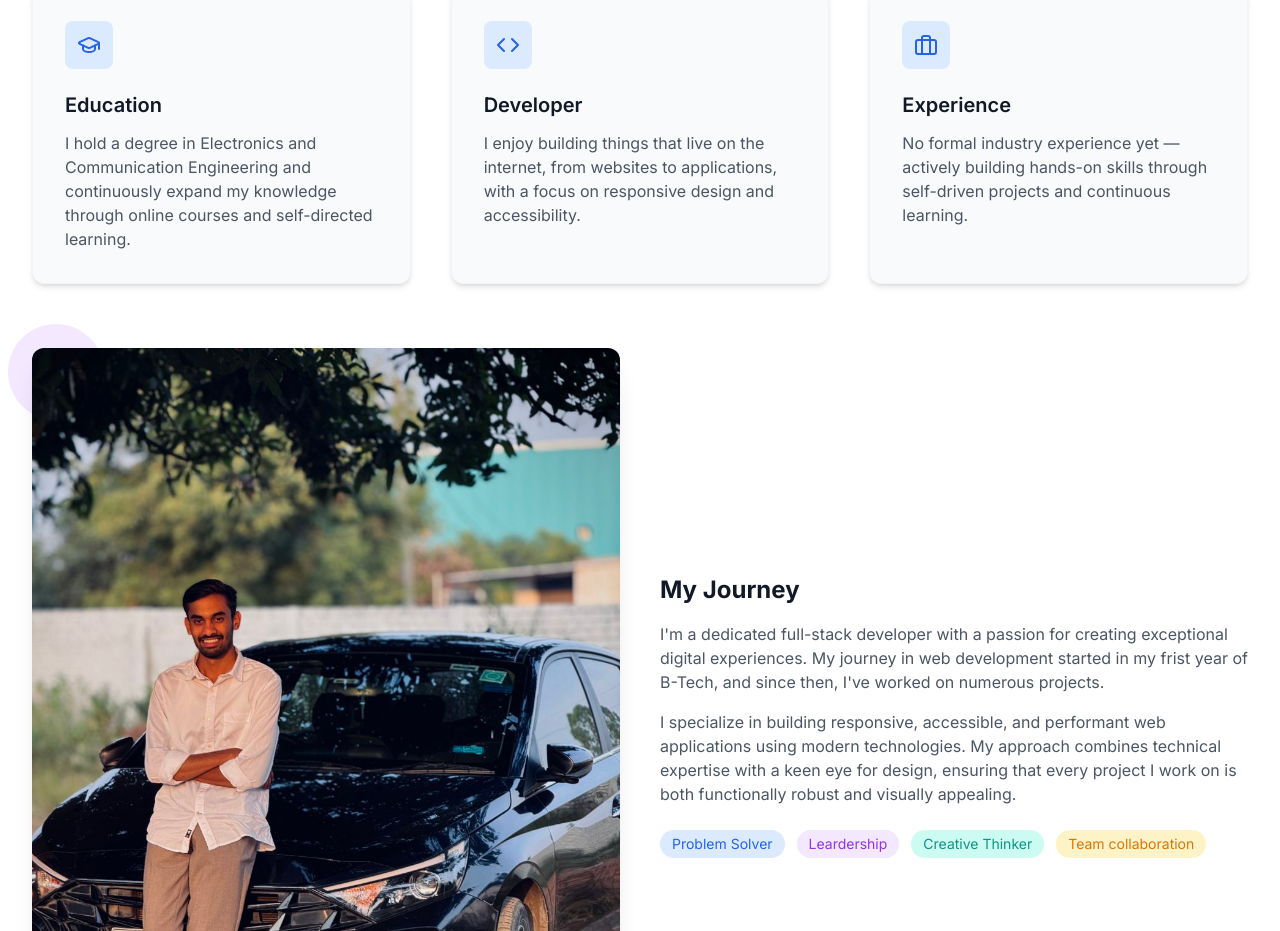
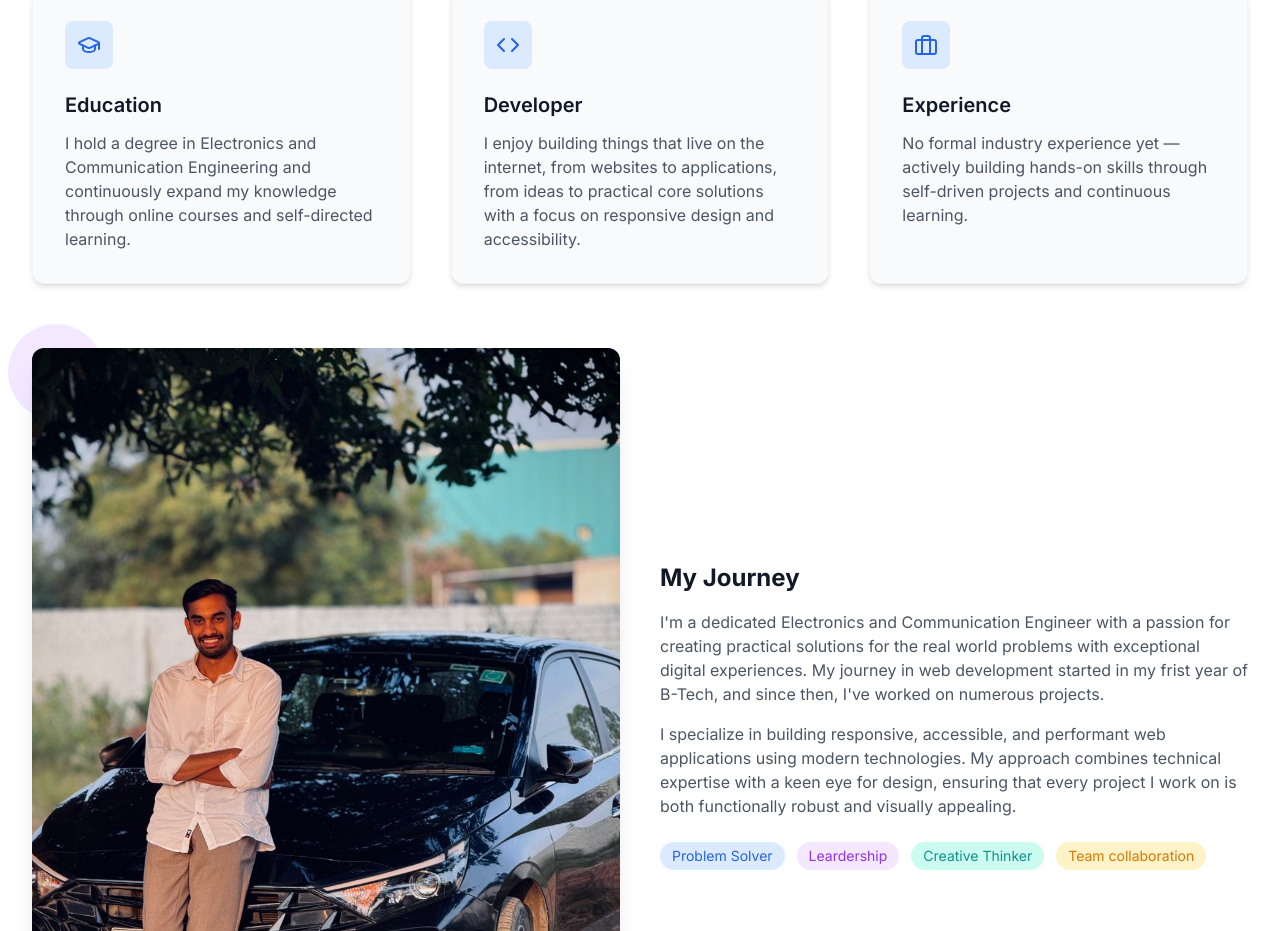
Before and after one commit to Rahul-Nakka-23/Rahul-Portfolio, a React (Vite) app: page / in a window 1280 px wide. Shown: the part 1160-2091 px from the top of the page. Built offline with nearby package versions, Linux system fonts and the light colour scheme.

Commit message:
Update About.tsx

```diff
--- a/src/components/About.tsx
+++ b/src/components/About.tsx
@@ -16,7 +16,7 @@ const About: React.FC = () => {
     {
       icon: <Code className="w-6 h-6" />,
       title: 'Developer',
-      description: 'I enjoy building things that live on the internet, from websites to applications, with a focus on responsive design and accessibility.',
+      description: 'I enjoy building things that live on the internet, from websites to applications, from ideas to practical core solutions with a focus on responsive design and accessibility.',
     },
     {
       icon: <Briefcase className="w-6 h-6" />,
@@ -75,7 +75,7 @@ const About: React.FC = () => {
           <div className={`transition-all duration-1000 delay-900 ${isInView ? 'opacity-100 translate-x-0' : 'opacity-0 translate-x-10'}`}>
             <h3 className="text-2xl font-bold mb-4 text-gray-900 dark:text-white">My Journey</h3>
             <p className="text-gray-600 dark:text-gray-400 mb-4">
-              I'm a dedicated full-stack developer with a passion for creating exceptional digital experiences. My journey in web development started in my frist year of B-Tech, and since then, I've worked on numerous projects.
+              I'm a dedicated Electronics and Communication Engineer with a passion for creating practical solutions for the real world problems with exceptional digital experiences. My journey in web development started in my frist year of B-Tech, and since then, I've worked on numerous projects.
             </p>
             <p className="text-gray-600 dark:text-gray-400 mb-6">
               I specialize in building responsive, accessible, and performant web applications using modern technologies. My approach combines technical expertise with a keen eye for design, ensuring that every project I work on is both functionally robust and visually appealing.
```
